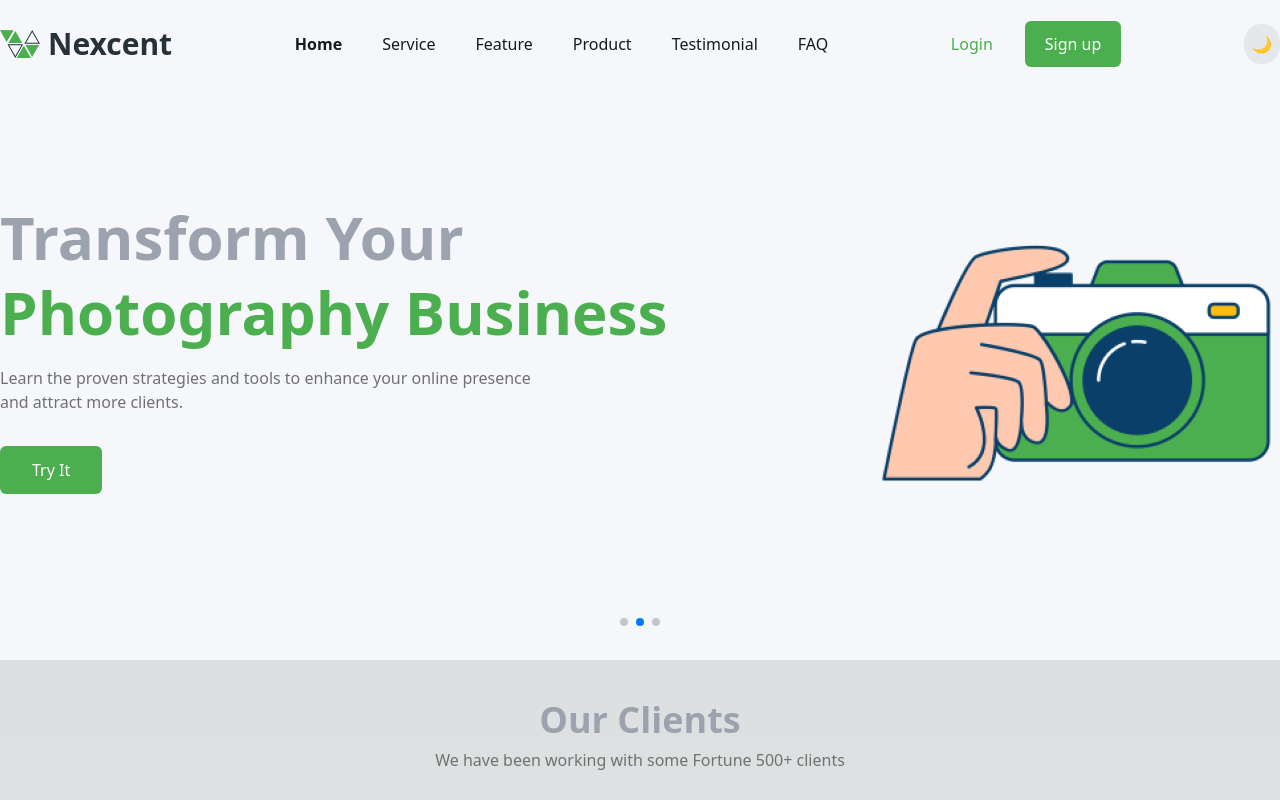
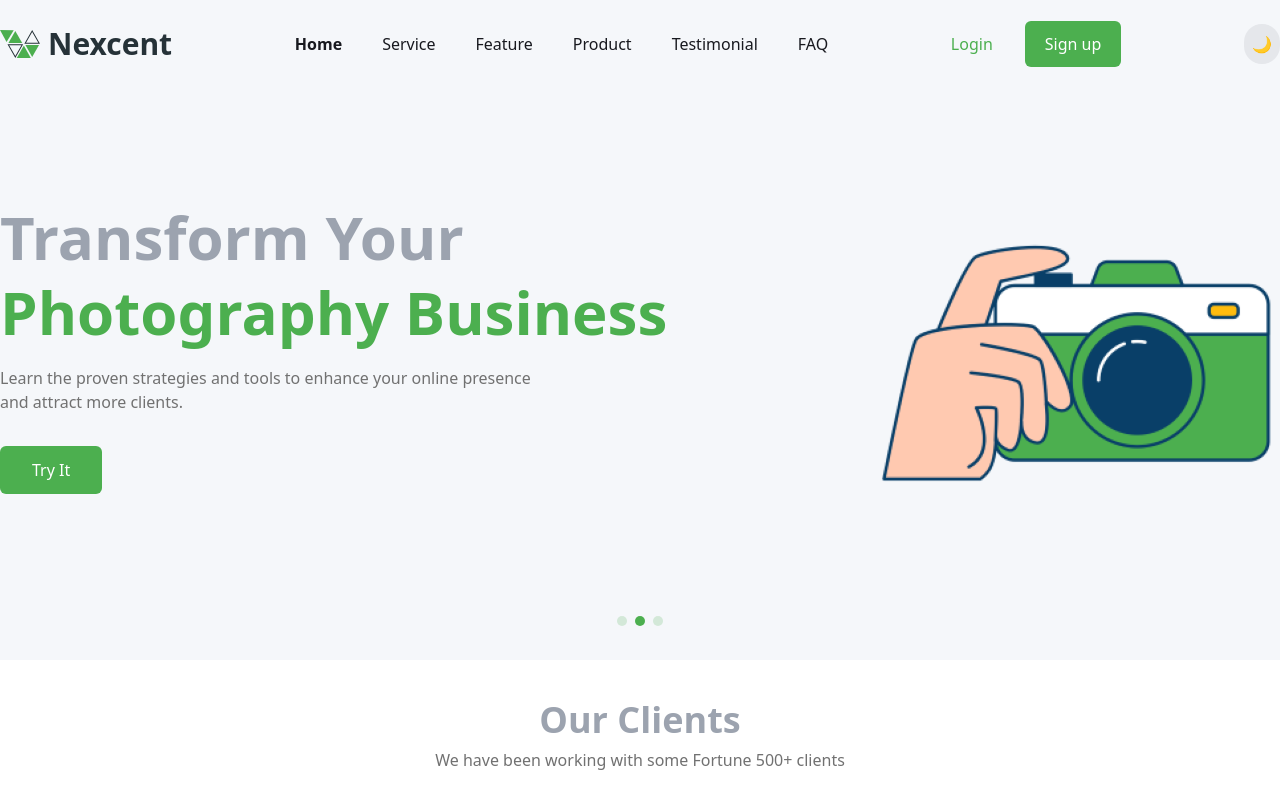
Before and after one commit to adityaongit/aditya-ppa-submission, a Next.js app: page / in a window 1280 px wide. Shown: the top 800 px of the page. Built offline with nearby package versions, Linux system fonts and the light colour scheme.

Commit message:
update: global.css modified for dark mode

```diff
--- a/app/globals.css
+++ b/app/globals.css
@@ -2,32 +2,16 @@
 @tailwind components;
 @tailwind utilities;
 
-:root {
-  --foreground-rgb: 0, 0, 0;
-  --background-start-rgb: 214, 219, 220;
-  --background-end-rgb: 255, 255, 255;
+body.dark {
+  @apply bg-[#101010] text-white;
 }
 
-@media (prefers-color-scheme: dark) {
-  :root {
-    --foreground-rgb: 255, 255, 255;
-    --background-start-rgb: 0, 0, 0;
-    --background-end-rgb: 0, 0, 0;
-  }
+body.dark .bg-silver {
+  @apply bg-[#000000] text-white;
 }
 
-body {
-  color: rgb(var(--foreground-rgb));
-  background: linear-gradient(
-      to bottom,
-      transparent,
-      rgb(var(--background-end-rgb))
-    )
-    rgb(var(--background-start-rgb));
+span.swiper-pagination-bullet {
+  width: 10px;
+  height: 10px;
+  @apply bg-primary;
 }
-
-@layer utilities {
-  .text-balance {
-    text-wrap: balance;
-  }
-}
```
